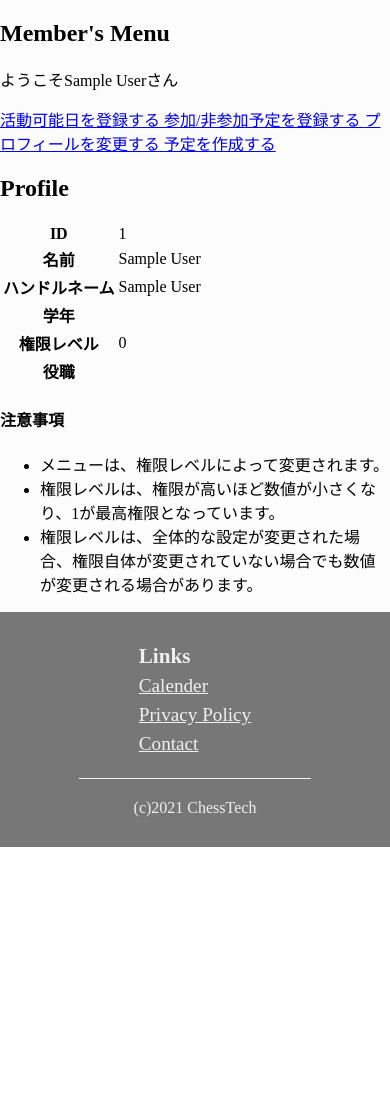
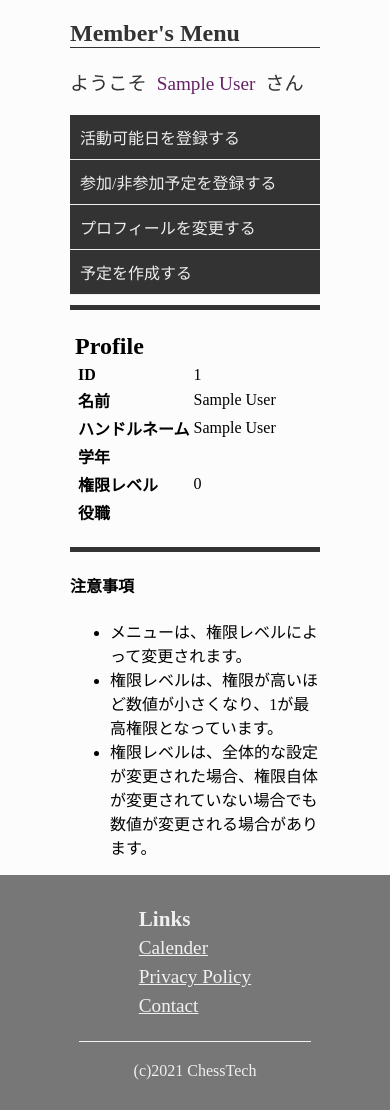
Before and after one commit to grkon03/ChessTechWebsite, a PHP site: page /menu/ in a window 390 px wide. Shown: the part 186-1296 px from the top of the page. Before the commit the page ends 1033 px from the top, so only its background shows below. Run offline with PHP 8.4, Linux system fonts and the light colour scheme; the visitor is signed in with stand-in values (Sample User, id 1); data that the repository does not hold is empty; some web fonts are replaced.

Commit message:
メニューのスマホ用のCSSを書いた

```diff
--- a/php/css/footer.css
+++ b/php/css/footer.css
@@ -1,15 +1,4 @@
 /* for all */
-
-html, body {
-    height: 100%;
-    margin: 0;
-    padding: 0;
-}
-
-body {
-    display: flex;
-    flex-direction: column;
-}
 
 footer {
     background: #777777;
--- a/php/css/main/menu/index.css
+++ b/php/css/main/menu/index.css
@@ -4,8 +4,59 @@
     background: #fcfcfc;
 }
 
+#menu_main {
+    color: #333;
+}
+
+#menu_main h2 {
+    border-bottom: 1px solid #333;
+}
+
+#menu_welcome #menu_welcome_name {
+    color: #626;
+    padding: 0 10px;
+}
+
+#menu_list .menu_list_item {
+    display: block;
+    color: #eee;
+    text-decoration: none;
+    background: #333;
+    padding: 10px;
+    border-bottom: 1px solid #eee;
+    cursor: pointer;
+}
+
+#menu_profile {
+    padding: 20px 5px;
+    border-top: 5px solid #333;
+    border-bottom: 5px solid #333;
+}
+
+#menu_profile #menu_profile_content table th, td {
+    text-align: left;
+    width: 50%;
+}
+
 @media screen and (max-width: 700px) {
     /* for smartphone */
+
+    #menu {
+        width: 250px;
+        margin: 10px auto;
+    }
+
+    #menu_main #menu_welcome {
+        font-size: 1.2em;
+    }
+
+    #menu_profile {
+        margin: 10px 0;
+    }
+
+    #menu_profile h2 {
+        margin: 3px 0;
+    }
 }
 
 @media screen and (min-width: 701px) {
@@ -19,21 +70,14 @@
     #menu_main {
         width: 450px;
         float: left;
-        color: #333;
     }
 
     #menu_main h2 {
-        border-bottom: 1px solid #333;
         font-size: 40px;
     }
 
     #menu_welcome {
         font-size: 25px;
-    }
-
-    #menu_welcome #menu_welcome_name {
-        color: #626;
-        padding: 0 10px;
     }
 
     #menu_list {
@@ -42,15 +86,8 @@
     }
 
     #menu_list .menu_list_item {
-        display: block;
-        color: #eee;
-        text-decoration: none;
-        background: #333;
         width: 400px;
         font-size: 25px;
-        padding: 10px;
-        border-bottom: 1px solid #eee;
-        cursor: pointer;
     }
 
     #menu_list .menu_list_item:hover {
@@ -59,18 +96,10 @@
 
     #menu_profile {
         width: 220px;
-        padding: 20px 5px;
-        border-top: 5px solid #333;
-        border-bottom: 5px solid #333;
         float: right;
     }
 
     #menu_profile h2 {
         margin: 3px 0;
     }
-
-    #menu_profile #menu_profile_content table th, td {
-        text-align: left;
-        width: 50%;
-    }
 }
--- a/php/css/setting.css
+++ b/php/css/setting.css
@@ -16,6 +16,17 @@
 
 /* body */
 
+html, body {
+    height: 100%;
+    margin: 0;
+    padding: 0;
+}
+
+body {
+    display: flex;
+    flex-direction: column;
+}
+
 body {
     font-family: serif;
 }
```
